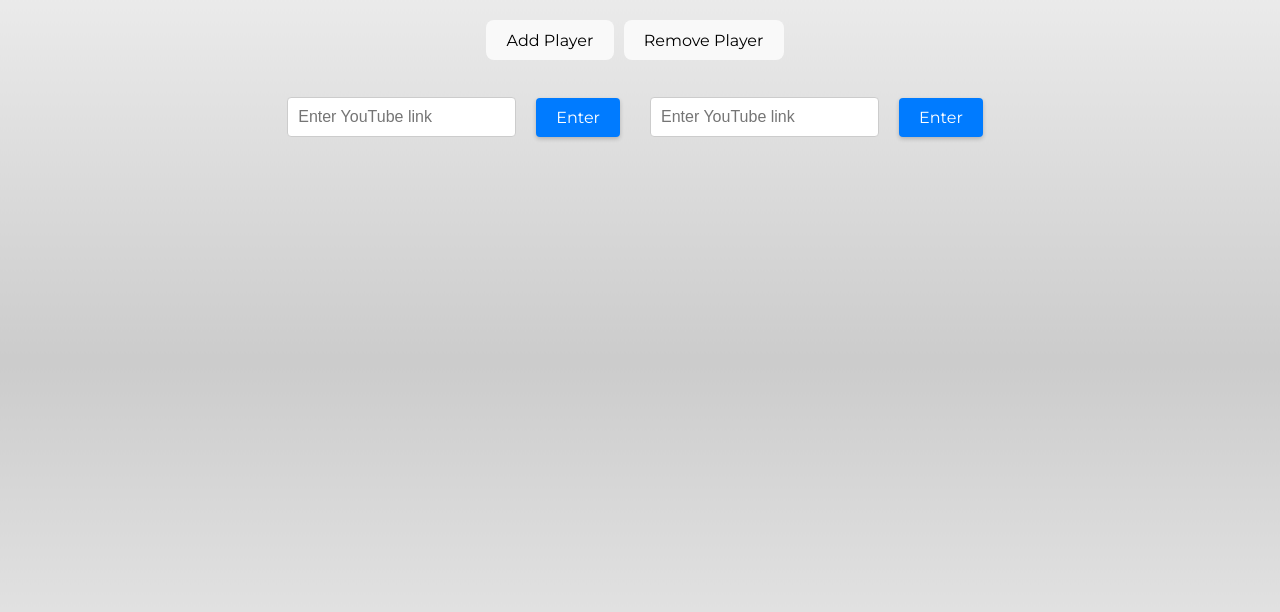
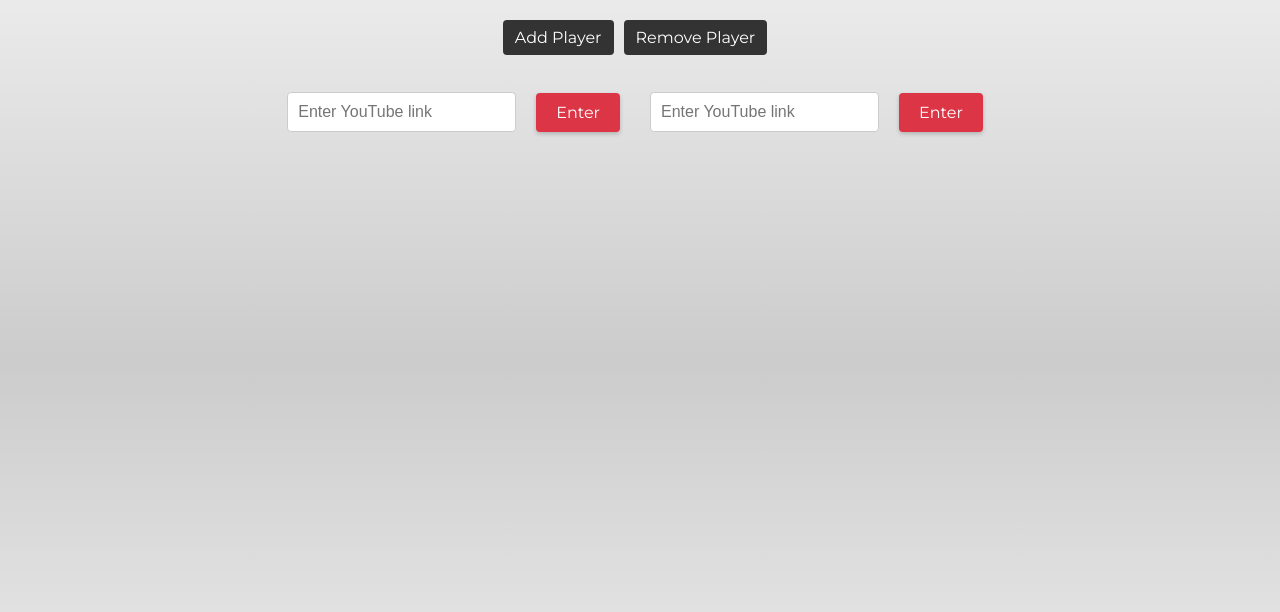
Before and after one commit to ArmSiwatK/play-multiple-videos, a React (Vite) app: page / in a window 1280 px wide. Shown: the top 612 px of the page. Built offline with nearby package versions, Linux system fonts and the light colour scheme.

Commit message:
Style buttons

```diff
--- a/src/components/PlayerArray/PlayerArray.css
+++ b/src/components/PlayerArray/PlayerArray.css
@@ -8,6 +8,20 @@
 
 .player-array-buttons button {
     margin-right: 10px;
+    background-color: #333333;
+    color: #ffffff;
+    border: none;
+    padding: 8px 12px;
+    border-radius: 4px;
+}
+
+.player-array-buttons button:hover {
+    background-color: #555555;
+}
+
+.player-array-buttons button:focus {
+    outline: none;
+    box-shadow: 0 0 0 3px rgba(51, 51, 51, 0.4);
 }
 
 .player-array-players {
--- a/src/components/YouTubePlayer/YouTubePlayer.css
+++ b/src/components/YouTubePlayer/YouTubePlayer.css
@@ -27,8 +27,10 @@
     margin: auto 10px;
     padding: 10px 20px;
     border: none;
-    background-color: #007bff;
+    background-color: #dc3545;
+    /* Red background color */
     color: #fff;
+    /* White text color */
     cursor: pointer;
     font-size: 16px;
     border-radius: 4px;
@@ -42,7 +44,8 @@
 }
 
 .youtube-player-button:hover {
-    background-color: #0056b3;
+    background-color: #c82333;
+    /* Darker red background color on hover */
 }
 
 .youtube-player-video-wrapper {
```
